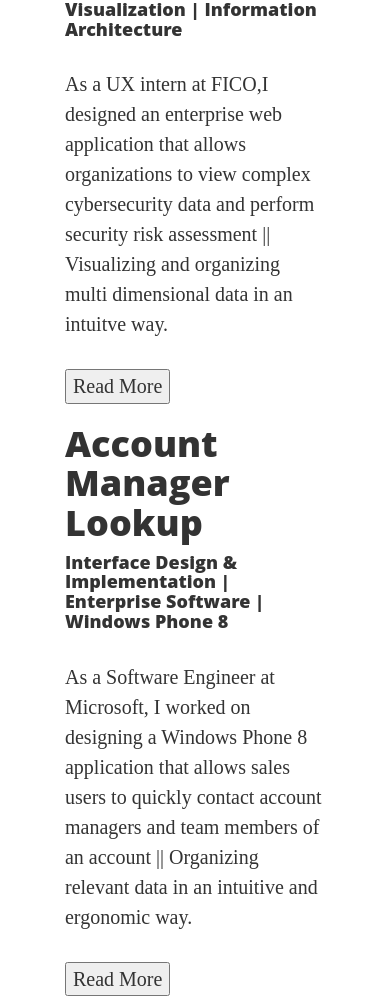
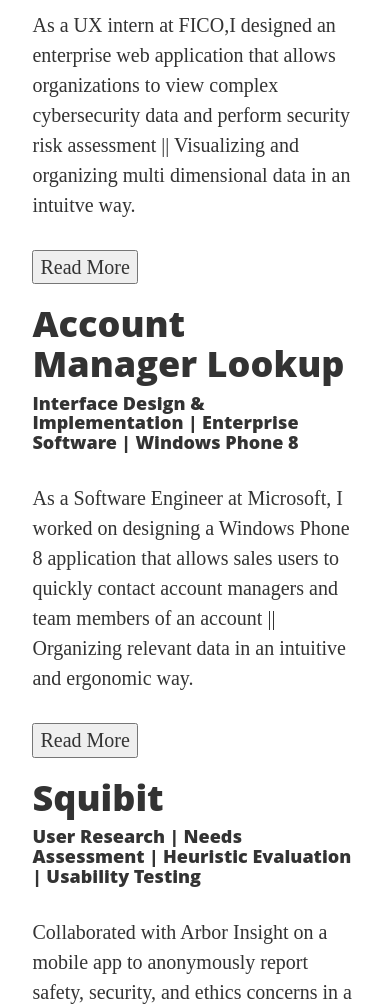
Before and after one commit to swarnimadeshmukh/swarnimadeshmukh.github.io, a website: page index.html in a window 390 px wide. Shown: the part 699-1707 px from the top of the page. Drawn offline with nearby package versions, Linux system fonts and the light colour scheme; files that its build step writes are made by us from their sources.

Commit message:
Update index.html

```diff
--- a/index.html
+++ b/index.html
@@ -86,7 +86,7 @@
 <!--      <article> -->
         <div class="container">
             <div class="row">
-                <div class="col-xs-8 col-xs-offset-2">
+                <div class="col-xs-10 col-xs-offset-1 col-md-8 col-md-offset-2">
 
                       <div class="row preview-row">
                         <h1>Enterprise Security Score</h1>
```
